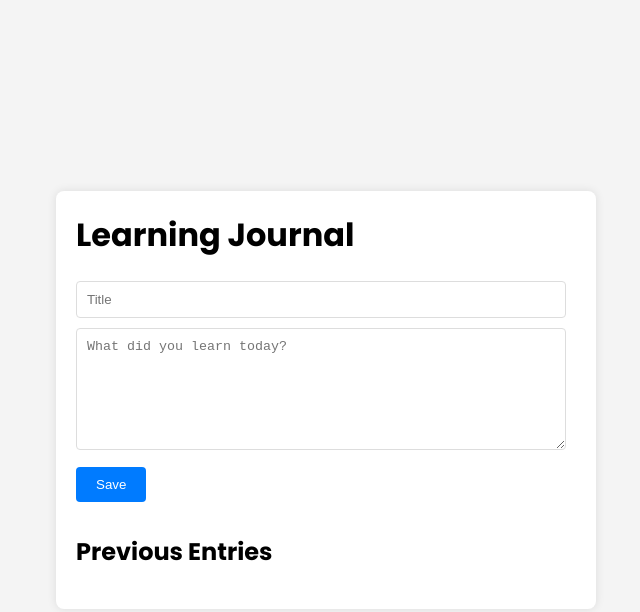
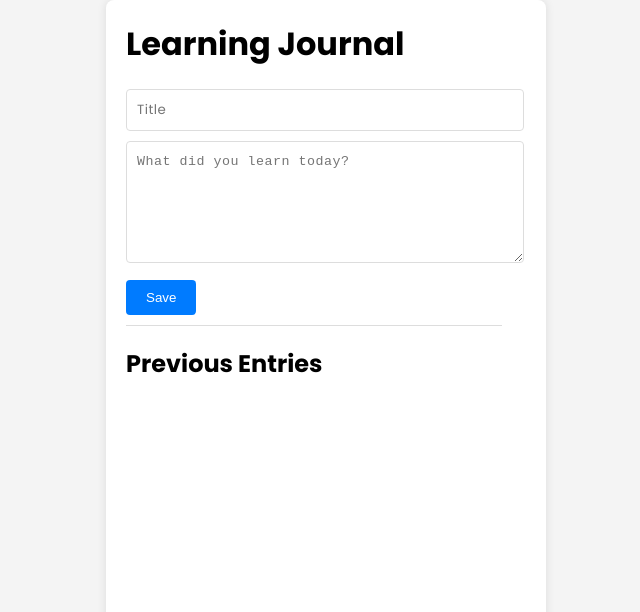
Before and after one commit to Taninwat-55/learning-journal, a plain HTML site: page index.html in a window 1280 px wide. Shown: the whole page, without its empty margins (314-954 px from the left). Drawn offline with Linux system fonts and the light colour scheme.

Commit message:
Add files via upload

```diff
--- a/scripts.js
+++ b/scripts.js
@@ -1,5 +1,10 @@
 let entries = [];
 let editIndex = -1;
+
+document.addEventListener('DOMContentLoaded', () => {
+    loadEntries();
+    renderEntries();
+});
 
 function saveEntry() {
     const entryTitle = document.getElementById('journalTitle').value;
@@ -25,6 +30,7 @@ function saveEntry() {
         editIndex = -1;
     }
 
+    saveEntries();
     renderEntries();
     clearInputFields();
 }
@@ -58,5 +64,17 @@ function editEntry(index) {
 
 function deleteEntry(index) {
     entries.splice(index, 1);
+    saveEntries();
     renderEntries();
 }
+
+function saveEntries() {
+    localStorage.setItem('journalEntries', JSON.stringify(entries));
+}
+
+function loadEntries() {
+    const savedEntries = localStorage.getItem('journalEntries');
+    if (savedEntries) {
+        entries = JSON.parse(savedEntries);
+    }
+}
--- a/styles.css
+++ b/styles.css
@@ -5,8 +5,9 @@ body {
     padding: 0;
     display: flex;
     justify-content: center;
-    align-items: center;
+    align-items: flex-start;
     height: 100vh;
+    overflow: hidden;
 }
 
 .container {
@@ -14,17 +15,29 @@ body {
     padding: 20px;
     border-radius: 8px;
     box-shadow: 0 0 10px rgba(0, 0, 0, 0.1);
-    width: 500px;
-    max-width: 100%;
+    width: 400px;
+    max-width: 90%;
+    height: 90vh;
+    overflow-y: auto;
 }
 
 h1 {
     margin-top: 0;
 }
 
+#journalTitle {
+    font-family: "Poppins", sans-serif;
+}
+
 .input-box {
-    margin-bottom: 2rem;
-    margin-right: 2rem;
+    margin-bottom: 1rem;
+    margin-right: 1.5rem;
+    position: sticky;
+    top: 0;
+    background-color: #fff;
+    padding-bottom: 10px;
+    z-index: 1000;
+    border-bottom: 1px solid #ddd;
 }
 
 input[type="text"], textarea {
@@ -33,6 +46,8 @@ input[type="text"], textarea {
     border: 1px solid #ddd;
     border-radius: 4px;
     margin-bottom: 10px;
+    line-height: 20px;
+    letter-spacing: 0.5px;
 }
 
 textarea {
```
